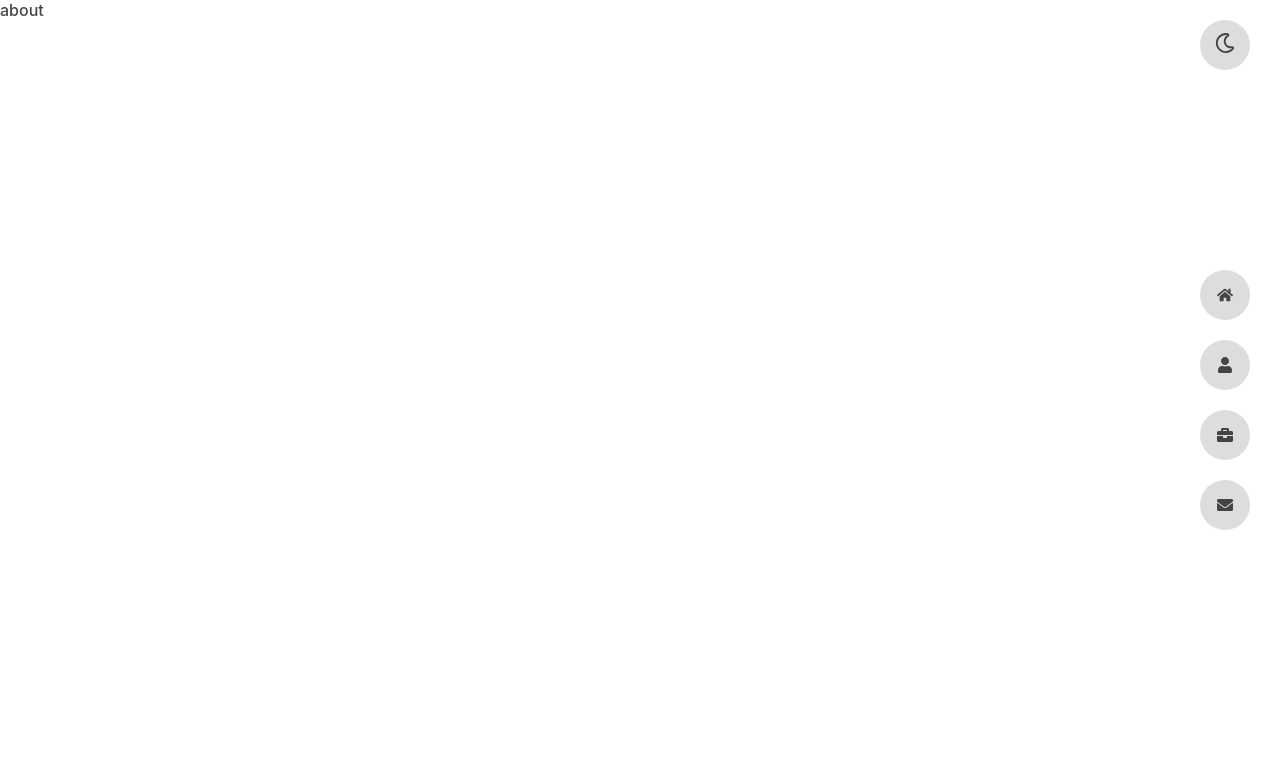
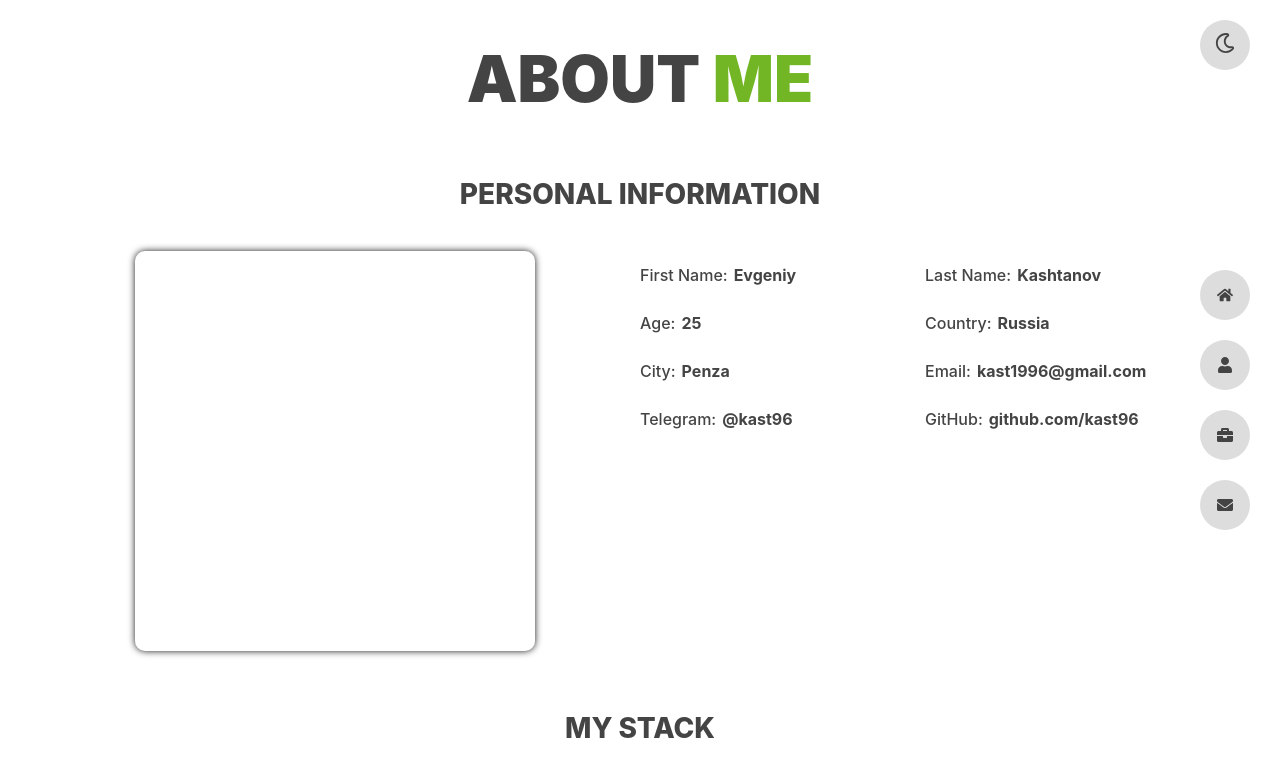
Before and after one commit to kast96/portfolio, a React (Create React App) app: page /about in a window 1280 px wide. Shown: the top 776 px of the page. Built offline with nearby package versions, Linux system fonts and the light colour scheme.

Commit message:
about personal ifgo

```diff
--- a/src/App.styled.ts
+++ b/src/App.styled.ts
@@ -8,4 +8,10 @@ export const AppStyled = styled.div`
   @media screen and (max-width: 767px) {
     padding-bottom: 60px;
   }
+
+  .title {
+    span {
+      color: ${(props) => props.theme.mainColor};
+    }
+  }
 `
--- /dev/null
+++ b/src/components/pages/AboutPage/AboutPage.styled.ts
@@ -0,0 +1,72 @@
+import styled from "styled-components"
+
+export const AboutPageStyled = styled.div`
+  .personal-info {
+    display: flex;
+    flex-wrap: wrap;
+  }
+
+  .personal-info-photo {
+    display: flex;
+    justify-content: center;
+    align-items: center;
+    width: 50%;
+    padding-right: 40px;
+    box-sizing: border-box;
+    margin-bottom: 20px;
+
+    @media screen and (max-width: 991px) {
+      width: 100%;
+      padding: 0;
+    }
+
+    .img {
+      flex: 1;
+      max-width: 400px;
+      height: 400px;
+      background-color: rgb(255 255 255 / 20%);
+      box-shadow: 0 0 7px rgb(0 0 0 / 90%);
+      backdrop-filter: blur(4px);
+      border-radius: 10px;
+      background-position: top center;
+      background-size: cover;
+
+      @media screen and (max-width: 991px) {
+        max-width: 250px;
+        height: 250px;
+        margin: 0 auto;
+      }
+    }
+  }
+
+  .personal-info-items {
+    display: flex;
+    flex-wrap: wrap;
+    width: 50%;
+    align-self: flex-start;
+    margin-bottom: 20px;
+
+    @media screen and (max-width: 991px) {
+      width: 100%;
+    }
+  }
+
+  .personal-info-item {
+    display: flex;
+    width: 50%;
+    margin: 14px 0;
+
+    @media screen and (max-width: 991px) {
+      width: 100%;
+      justify-content: center;
+    }
+
+    &__name {
+      margin-right: 6px;
+    }
+
+    &__value {
+      font-weight: 700;
+    }
+  }
+`
--- a/src/components/pages/AboutPage/AboutPage.tsx
+++ b/src/components/pages/AboutPage/AboutPage.tsx
@@ -1,5 +1,42 @@
+import { AboutPageStyled } from "./AboutPage.styled"
+
 export const AboutPage = () => {
+  type PersonalInfoItemType = {
+    name: string
+    value: string
+  }
+
+  let personalInfo = [
+    {name: 'First Name', value: 'Evgeniy'},
+    {name: 'Last Name', value: 'Kashtanov'},
+    {name: 'Age', value: '25'},
+    {name: 'Country', value: 'Russia'},
+    {name: 'City', value: 'Penza'},
+    {name: 'Email', value: 'kast1996@gmail.com'},
+    {name: 'Telegram', value: '@kast96'},
+    {name: 'GitHub', value: 'github.com/kast96'},
+  ] as Array<PersonalInfoItemType>
+
   return (
-    <div>about</div>
+    <AboutPageStyled>
+      <div className="container">
+          <h1 className="title">About <span>me</span></h1>
+          <h2 className="subtitle">Personal information</h2>
+          <div className="personal-info">
+            <div className="personal-info-photo">
+              <div className="img" style={{/*backgroundImage: "url('/images/me.jpg')"*/}}></div>
+            </div>
+            <div className="personal-info-items">
+              {personalInfo.map(item => (
+                <div className="personal-info-item">
+                  <span className="personal-info-item__name">{item.name}:</span>
+                  <span className="personal-info-item__value">{item.value}</span>
+                </div>
+              ))}
+            </div>
+          </div>
+          <h2 className="subtitle">My Stack</h2>
+      </div>
+    </AboutPageStyled>
   )
 }
--- a/src/index.css
+++ b/src/index.css
@@ -26,3 +26,72 @@ code {
   flex-direction: column;
   min-height: 100vh;
 }
+
+.container {
+  width: 100%;
+  padding-right: 15px;
+  padding-left: 15px;
+  margin-right: auto;
+  margin-left: auto;
+  max-width: 1200px;
+}
+
+@media (min-width: 576px) {
+  .container {
+    max-width: 540px;
+  }
+}
+
+@media (min-width: 768px) {
+  .container {
+    max-width: 720px;
+  }
+}
+
+@media (min-width: 992px) {
+  .container {
+    max-width: 960px;
+  }
+}
+
+@media (min-width: 1200px) {
+  .container {
+    max-width: 1140px;
+  }
+}
+
+@media (min-width: 1400px) {
+  .container {
+    max-width: 1320px;
+  }
+}
+
+.title {
+  font-size: 64px;
+  text-align: center;
+  margin: 40px 0 60px;
+  font-weight: 900;
+  text-transform: uppercase;
+}
+
+@media (max-width: 991px) {
+  .title {
+    font-size: 32px;
+    margin: 30px 0;
+  }
+}
+
+.subtitle {
+  font-size: 28px;
+  text-align: center;
+  margin: 40px 0;
+  font-weight: 800;
+  text-transform: uppercase;
+}
+
+@media (max-width: 991px) {
+  .subtitle {
+    font-size: 20px;
+    margin: 20px 0;
+  }
+}
```
